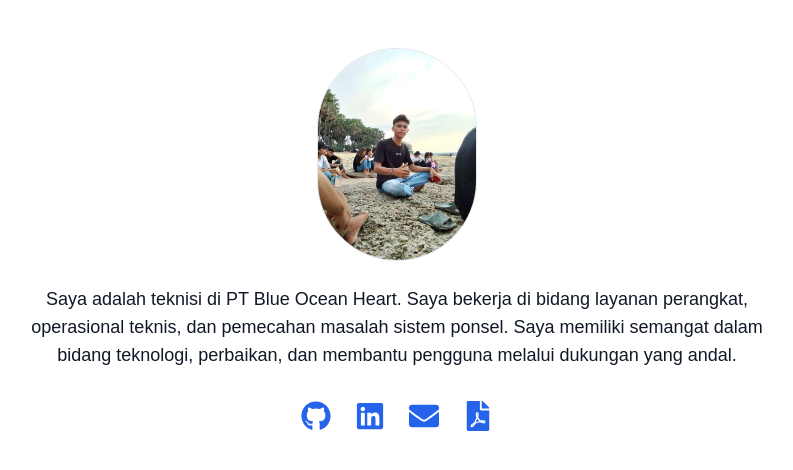
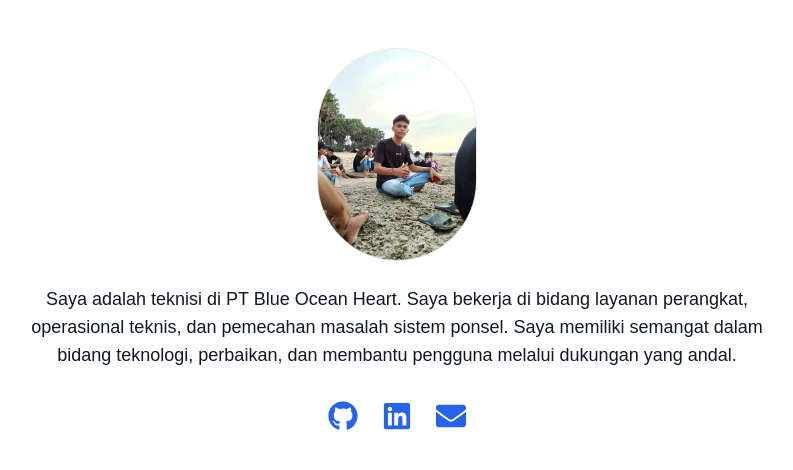
Before and after one commit to LaijuKamang/my-portfolio, a Next.js app: page /about in a window 1280 px wide. Shown: the top 470 px of the page, without its empty margins (243-1036 px from the left). Built offline with nearby package versions, Linux system fonts and the light colour scheme.

Commit message:
Remove CV link from About page
Removed the CV link and associated icon from the About page.

```diff
--- a/app/about/page.tsx
+++ b/app/about/page.tsx
@@ -1,5 +1,6 @@
+// app/about/page.tsx
 import Image from "next/image";
-import { FaGithub, FaLinkedin, FaEnvelope, FaFilePdf } from "react-icons/fa";
+import { FaGithub, FaLinkedin, FaEnvelope } from "react-icons/fa";
 
 export default function About() {
   return (
@@ -28,7 +29,6 @@ export default function About() {
             target="_blank"
             rel="noopener noreferrer"
             aria-label="GitHub"
-            title="GitHub"
           >
             <FaGithub className="hover:text-red-500 transition" />
           </a>
@@ -37,7 +37,6 @@ export default function About() {
             target="_blank"
             rel="noopener noreferrer"
             aria-label="LinkedIn"
-            title="LinkedIn"
           >
             <FaLinkedin className="hover:text-red-500 transition" />
           </a>
@@ -46,21 +45,8 @@ export default function About() {
             target="_blank"
             rel="noopener noreferrer"
             aria-label="Email"
-            title="Email"
           >
             <FaEnvelope className="hover:text-red-500 transition" />
-          </a>
-
-          {/* Link CV: buka di tab baru sehingga pengunjung bisa melihat & mengunduh */}
-          <a
-            href="/cv/CV_Hen_Umbu_Laiya.pdf"
-            target="_blank"
-            rel="noopener noreferrer"
-            aria-label="Lihat dan Unduh CV"
-            title="Lihat / Unduh CV"
-            className="hover:text-red-500 transition"
-          >
-            <FaFilePdf />
           </a>
         </div>
       </section>
```
